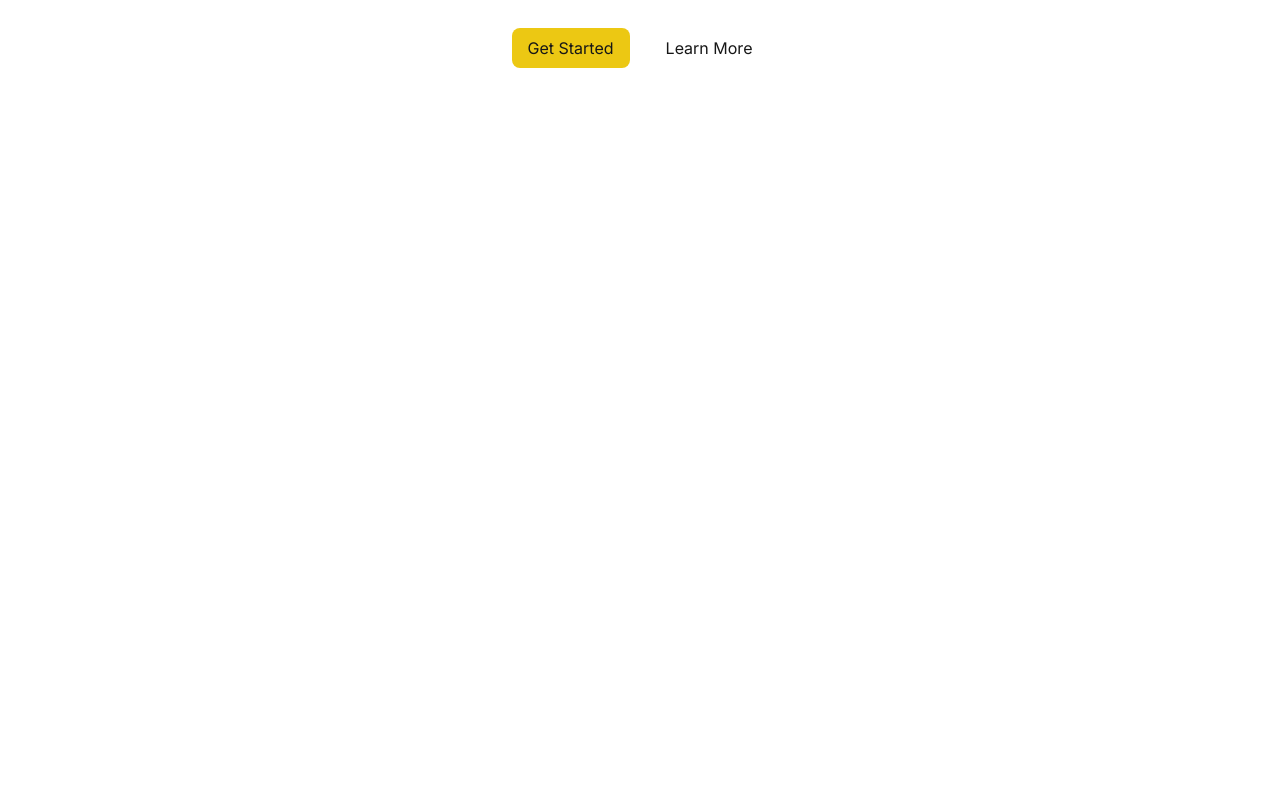
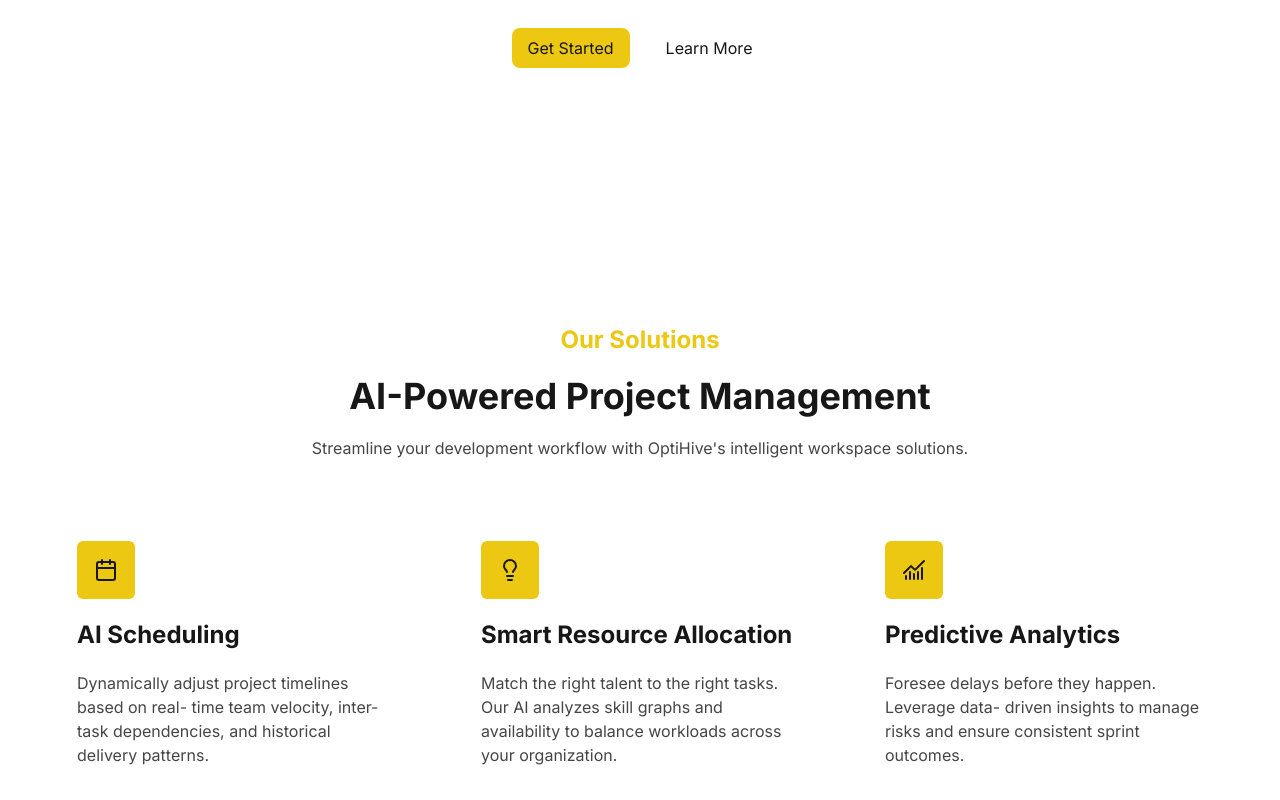
Before and after one commit to amine-mefteh05/optihive, a Next.js app in the folder frontend/: page / in a window 1280 px wide. Shown: the part 570-1370 px from the top of the page. Before the commit the page ends 894 px from the top, so only its background shows below. Built offline with nearby package versions, Linux system fonts and the light colour scheme.

Commit message:
frontend/added solutions page

```diff
--- a/frontend/src/app/globals.css
+++ b/frontend/src/app/globals.css
@@ -36,3 +36,6 @@
 * {
   transition: all 0.3s ease-in-out;
 }
+html {
+  scroll-behavior: smooth;
+}
--- a/frontend/src/app/page.tsx
+++ b/frontend/src/app/page.tsx
@@ -1,12 +1,14 @@
 import Image from "next/image";
 import Navbar from "@/features/navbar/navbar";
 import Home from "@/features/main/home";
+import Solutions from "@/features/main/solutions/solutions";
 export default function Page() {
   return (
     <>
       <Navbar />
       <main className="h-full">
         <Home />
+        <Solutions />
       </main>
     </>
   );
--- /dev/null
+++ b/frontend/src/components/ui/badge.tsx
@@ -0,0 +1,16 @@
+type BadgeProps = React.HTMLAttributes<HTMLDivElement> & {
+  children: React.ReactNode;
+};
+
+function Badge({ children, ...props }: BadgeProps) {
+  return (
+    <div
+      {...props}
+      className="rounded-md border border-transparent  dark:border-white/20 bg-primary dark:bg-primary/20 text-foreground dark:text-primary p-4 w-fit"
+    >
+      {children}
+    </div>
+  );
+}
+
+export default Badge;
--- /dev/null
+++ b/frontend/src/features/main/solutions/card.tsx
@@ -0,0 +1,20 @@
+import Badge from "@/components/ui/badge";
+type CardProps = React.HTMLAttributes<HTMLDivElement> & {
+  title: string;
+  description: string;
+  image: React.ReactNode;
+};
+function Card({ title, description, image, ...props }: CardProps) {
+  return (
+    <div
+      {...props}
+      className="flex flex-col gap-5 border border-transparent dark:border-white/20 dark:shadow-lg rounded-lg p-8 max-w-96"
+    >
+      <Badge>{image}</Badge>
+      <h2 className="text-2xl font-bold">{title}</h2>
+      <p className="text-foreground/80 text-md">{description}</p>
+    </div>
+  );
+}
+
+export default Card;
--- /dev/null
+++ b/frontend/src/features/main/solutions/solutions.tsx
@@ -0,0 +1,42 @@
+import React from "react";
+import Card from "./card";
+import { Calendar, Lightbulb, ChartNoAxesCombined } from "lucide-react";
+function Solutions() {
+  return (
+    <section id="solutions" className="flex flex-col gap-12 items-center">
+      <div className="flex flex-col gap-5 items-center">
+        <label className="text-primary font-bold text-2xl">Our Solutions</label>
+        <h2 className="text-4xl font-bold">AI-Powered Project Management</h2>
+        <p className="text-foreground/80">
+          Streamline your development workflow with OptiHive's intelligent
+          workspace solutions.
+        </p>
+      </div>
+      <div className="flex gap-5 justify-around">
+        <Card
+          title="AI Scheduling"
+          description="Dynamically adjust project timelines based on real-
+                       time team velocity, inter-task dependencies, and
+                       historical delivery patterns."
+          image={<Calendar />}
+        />
+        <Card
+          title="Smart Resource Allocation"
+          description="Match the right talent to the right tasks. Our AI
+                       analyzes skill graphs and availability to balance
+                       workloads across your organization."
+          image={<Lightbulb />}
+        />
+        <Card
+          title="Predictive Analytics"
+          description="Foresee delays before they happen. Leverage data-
+                       driven insights to manage risks and ensure
+                       consistent sprint outcomes."
+          image={<ChartNoAxesCombined />}
+        />
+      </div>
+    </section>
+  );
+}
+
+export default Solutions;
--- a/frontend/src/features/navbar/navbar.tsx
+++ b/frontend/src/features/navbar/navbar.tsx
@@ -4,7 +4,7 @@ import Links from "./links";
 import DarkModeToggle from "./darkmode-toggle";
 function Navbar() {
   return (
-    <header className="flex justify-between shadow-lg items-center px-4 sticky top-0 z-50">
+    <header className="flex justify-between shadow-lg items-center px-4 sticky top-0 z-50 bg-background/50 backdrop-blur">
       <Image
         src="/logo.png"
         width={824}
```
